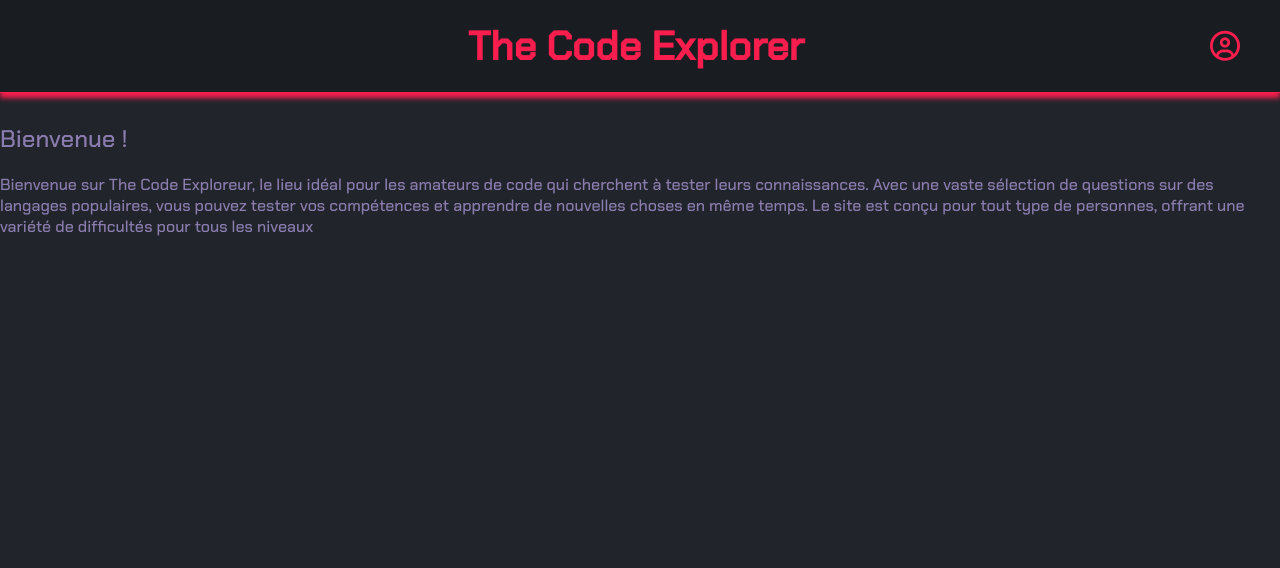
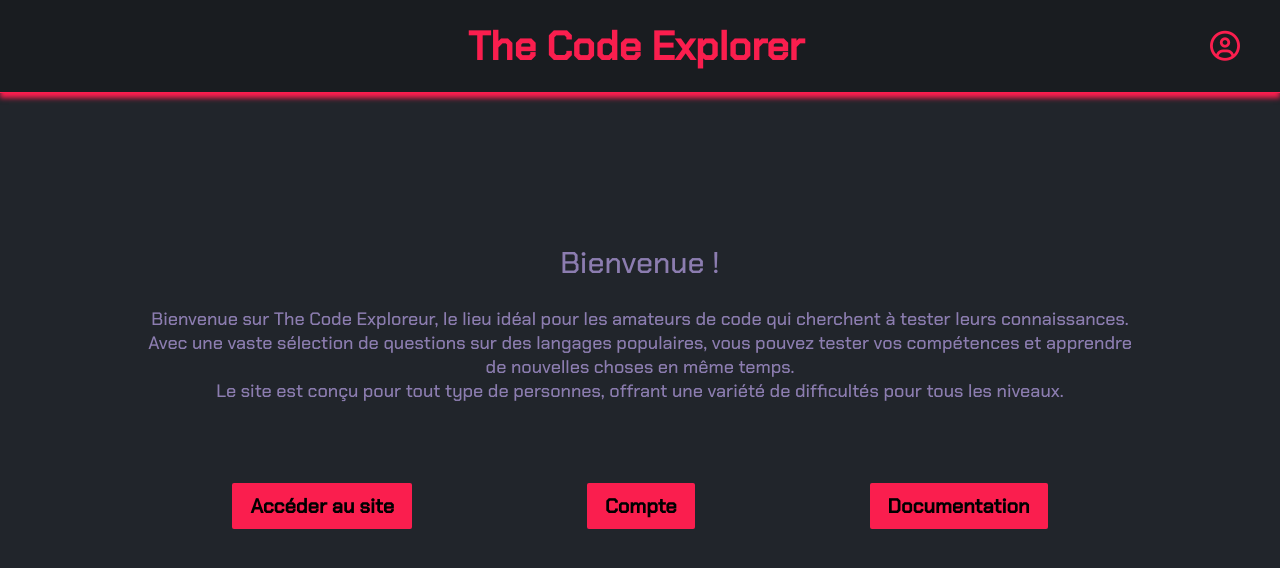
Before and after one commit to Brice0907/projet-langage, a React (Vite) app: page / in a window 1280 px wide. Shown: the top 568 px of the page. Built offline with nearby package versions, Linux system fonts and the light colour scheme; a web font is replaced by a local one.

Commit message:
Page de présentation avec 2-3 anim/transition

```diff
--- a/src/components/header/style/style.scss
+++ b/src/components/header/style/style.scss
@@ -19,7 +19,8 @@
         display: flex;
         justify-content: center;
         align-items: center;
-        padding-right: 40px;
+        margin-right: 40px;
+        transition-duration: 1s;
 
         &_link {
             width: 30px;
@@ -27,4 +28,8 @@
             position: absolute;
         }
     }
+
+    &_user:hover {
+        transform: rotate(360deg);
+    }
 }
--- a/src/index.css
+++ b/src/index.css
@@ -4,5 +4,5 @@ body {
   height: 200px;
   box-sizing: border-box;
   background: #21252b;
-  /* couleur de texte surement #A52A2A et #8c7db0 */
+  /* couleur de texte surement #fa1e4e et #8c7db0 */
 }
--- a/src/pages/home/home.jsx
+++ b/src/pages/home/home.jsx
@@ -1,12 +1,17 @@
-import "./style/style.scss"
-
+import "./style/style.scss";
+import { NavLink } from "react-router-dom";
 
 export default function Home() {
-    return <div>
-        <h2 className="test">Bienvenue !</h2>
-        <div className="test">Bienvenue sur The Code Exploreur, le lieu idéal pour les amateurs de code qui cherchent à tester leurs connaissances.
-            Avec une vaste sélection de questions sur des langages populaires, vous pouvez tester vos compétences et apprendre de nouvelles choses en même temps.
-            Le site est conçu pour tout type de personnes, offrant une variété de difficultés pour tous les niveaux
+    return <div className="bloc">
+        <h2 className="bloc_title">Bienvenue !</h2>
+        <div className="bloc_text">Bienvenue sur The Code Exploreur, le lieu idéal pour les amateurs de code qui cherchent à tester leurs connaissances.
+            Avec une vaste sélection de questions sur des langages populaires, vous pouvez tester vos compétences et apprendre de nouvelles choses en même temps. <br></br>
+            Le site est conçu pour tout type de personnes, offrant une variété de difficultés pour tous les niveaux.
+        </div>
+        <div className="bloc_btn">
+            <NavLink to='' className='bloc_btn_left bloc_btn_style'>Accéder au site</NavLink>
+            <NavLink to='' className='bloc_btn_mid bloc_btn_style'>Compte</NavLink>
+            <NavLink to='' className='bloc_btn_right bloc_btn_style'>Documentation</NavLink>
         </div>
     </div>
 }
--- a/src/pages/home/style/style.scss
+++ b/src/pages/home/style/style.scss
@@ -1,5 +1,92 @@
-.test {
+.bloc {
+    max-width: 990px;
+    margin: auto;
     font-family: 'Chakra Petch', sans-serif;
     color: #8c7db0;
-    font-weight: 500;
+    margin-top: 150px;
+
+
+    &_title {
+        font-size: 30px;
+        text-align: center;
+        font-weight: 500;
+        animation: title;
+        animation-duration: 3s;
+    }
+
+    &_text {
+        font-size: 18px;
+        text-align: center;
+        font-weight: 500;
+        animation: texte;
+        animation-duration: 2s;
+    }
+
+    &_btn {
+        margin-top: 80px;
+        display: flex;
+        justify-content: space-around;
+
+        &_style {
+            text-decoration: none;
+            font-weight: 600;
+            color: black;
+            font-size: 20px;
+            padding: 10px 18px;
+            border-radius: 2px;
+            background: #fa1e4e;
+            transition-duration: 0.3s;
+            animation: btn;
+            animation-duration: 3s;
+
+        }
+
+        &_style:hover {
+            background-color: #fa1e4ed3;
+            transform: scale(1.06);
+        }
+    }
 }
+
+@keyframes title {
+    0% {
+        opacity: 0;
+        transform: translateY(-65px);
+    }
+
+    40% {
+        opacity: 0;
+        transform: translateY(-65px);
+    }
+
+    100% {
+        opacity: 1;
+        transform: translateY(0px);
+    }
+}
+
+@keyframes texte {
+    0% {
+        opacity: 0;
+        transform: translateY(-65px);
+    }
+
+    100% {
+        opacity: 1;
+        transform: translateY(0px);
+    }
+}
+
+@keyframes btn {
+    0% {
+        opacity: 0;
+    }
+
+    70% {
+        opacity: 0;
+    }
+
+    100% {
+        opacity: 1;
+    }
+}
```
